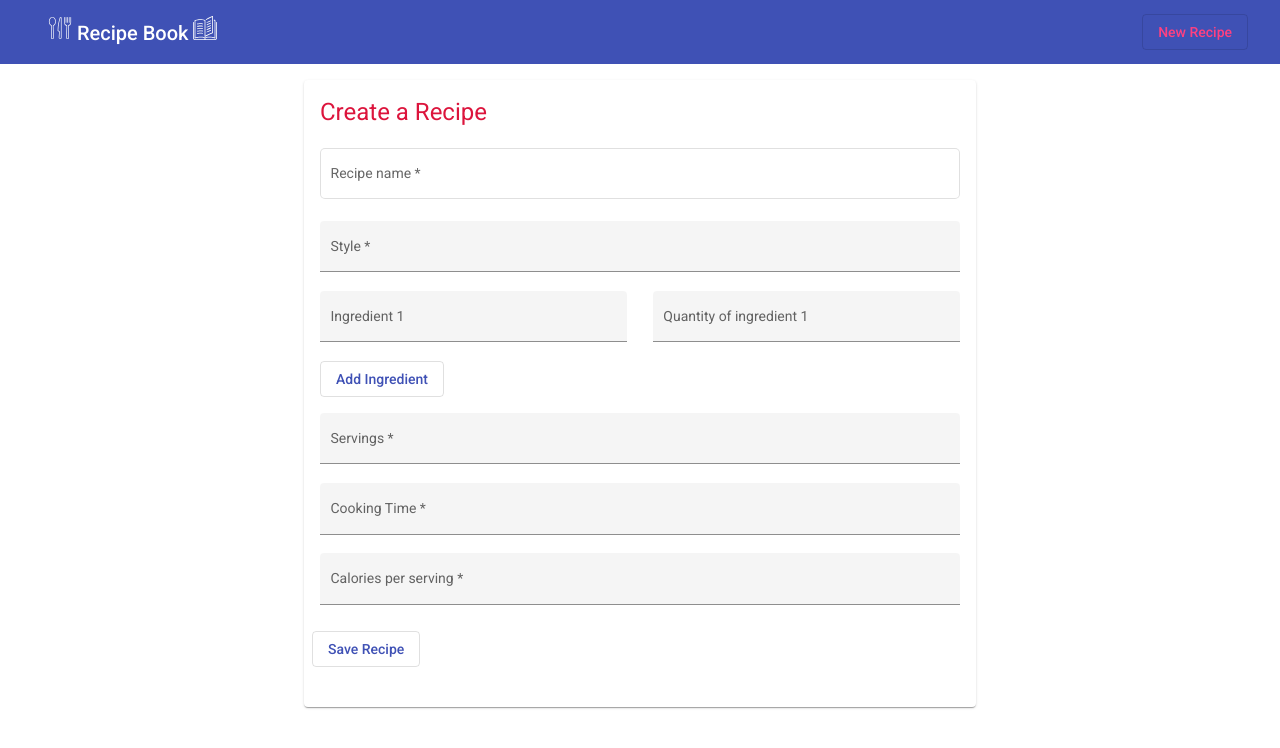
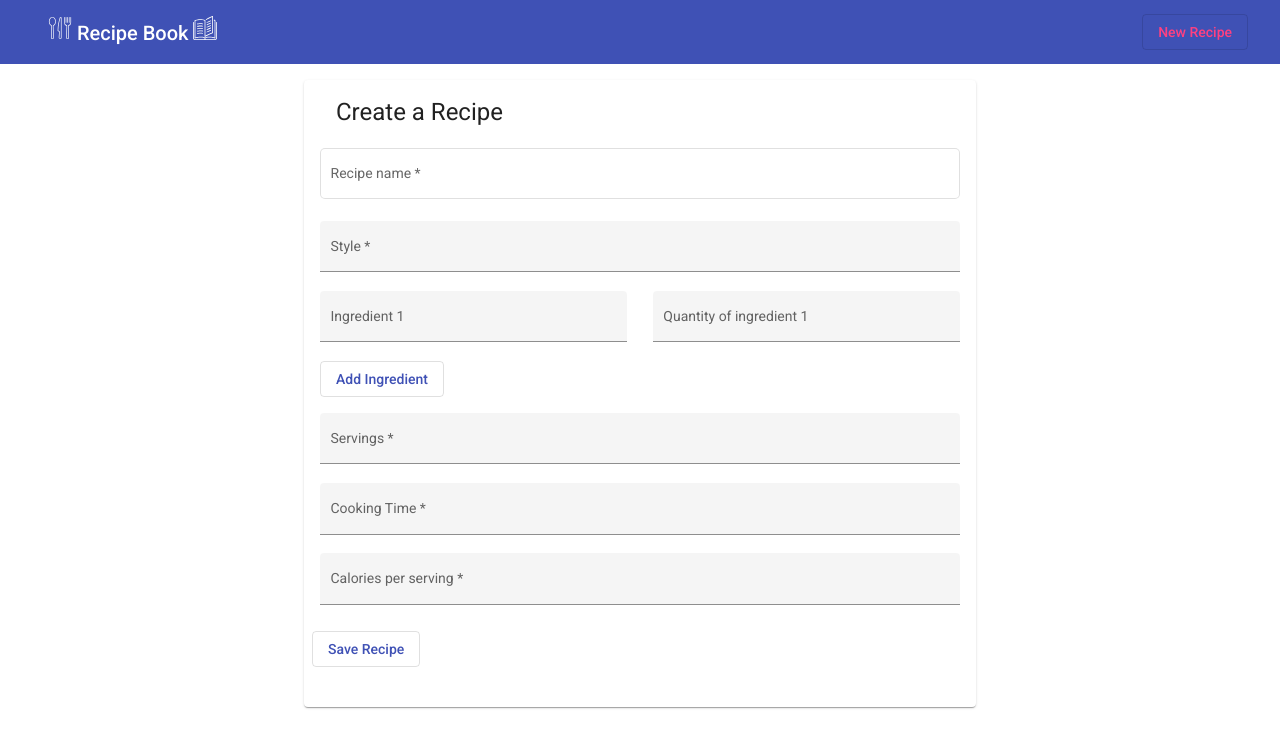
Before and after one commit to iajaykarthick/Recipe-Book-MEAN-STACK, an Angular app: page /create in a window 1280 px wide. Shown: the top 748 px of the page. Built offline with nearby package versions, Linux system fonts and the light colour scheme.

Commit message:
removed ng deep

```diff
--- a/src/app/recipe/recipe-create/recipe-create.component.css
+++ b/src/app/recipe/recipe-create/recipe-create.component.css
@@ -2,13 +2,6 @@ mat-card {
   width: 50%;
   margin: auto;
 
-}
-
-
-::ng-deep .mat-card-header-text {
-  /* CSS styles go here */
-  margin: 0 !important;
-  color: crimson;
 }
 
 .mat-card-content{
@@ -31,3 +24,17 @@ mat-card {
 button {
   margin-bottom: 1rem;
 }
+
+
+input[type="file"] {
+  visibility: hidden;
+}
+
+.image-preview {
+  height: 5rem;
+  margin: 1rem 0;
+}
+
+.image-preview img {
+  height: 100%;
+}
```
